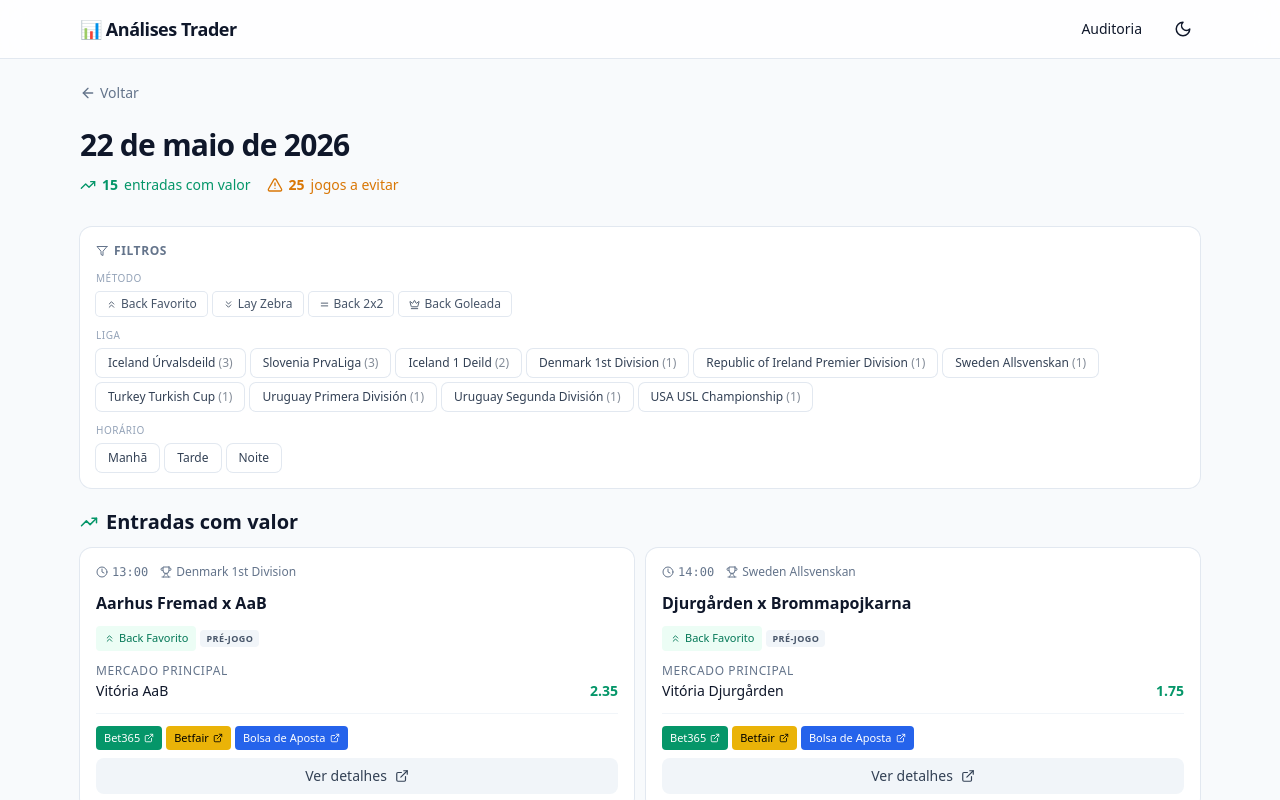
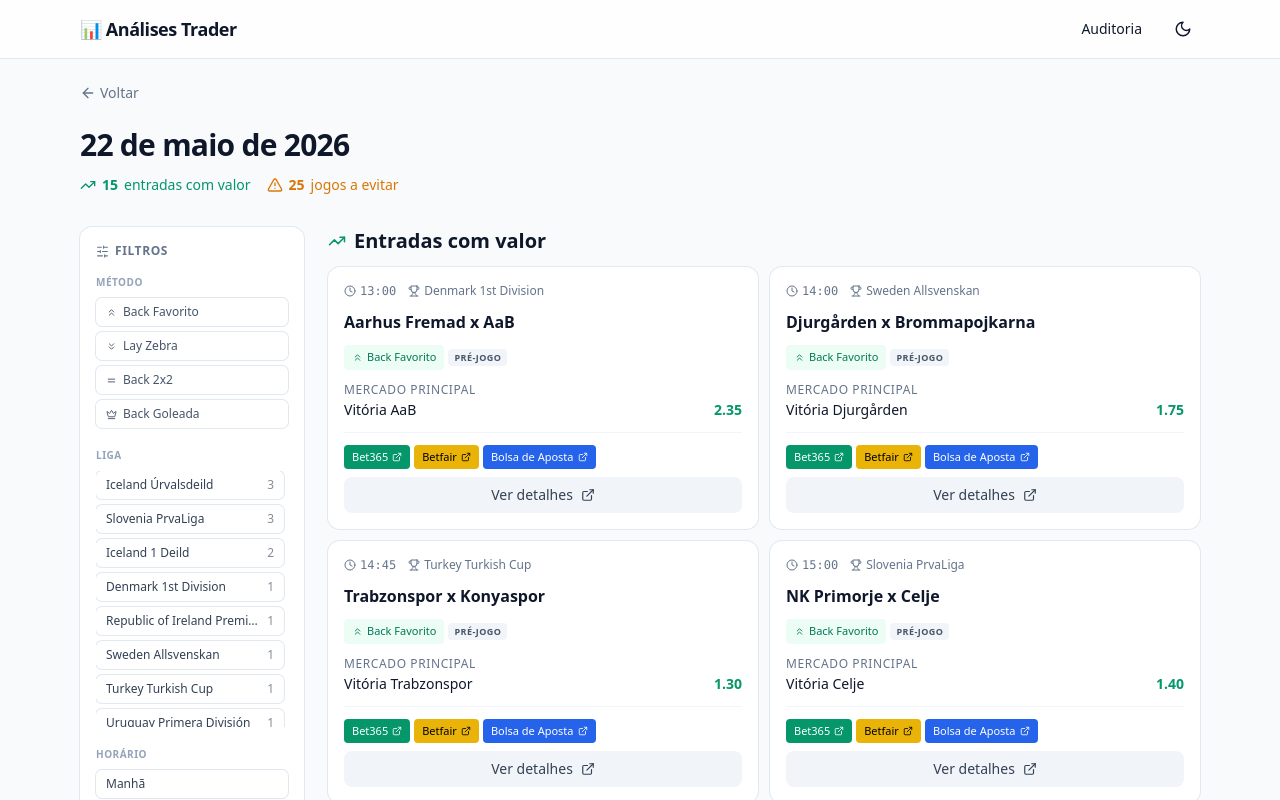
Before and after one commit to trader-viking/analisefb, a Next.js app: page /relatorio/2026-05-22 in a window 1280 px wide. Shown: the top 800 px of the page. Built offline with nearby package versions, Linux system fonts and the light colour scheme; no server answers.

Commit message:
Filtros em barra lateral fixa (responsivo: gaveta no mobile)

```diff
--- a/components/ListaEntradas.tsx
+++ b/components/ListaEntradas.tsx
@@ -3,7 +3,7 @@
 import { useState, useMemo, useEffect } from 'react';
 import Link from 'next/link';
 import {
-  ExternalLink, TrendingUp, Clock, Trophy, Filter, X,
+  ExternalLink, TrendingUp, Clock, Trophy, X, SlidersHorizontal,
 } from 'lucide-react';
 import { BadgeMetodo, metodosAtivos, metodosRankeados, METODOS_INFO, modoDoMetodo } from '@/components/BadgeMetodo';
 import BotoesApostaMini from '@/components/BotoesApostaMini';
@@ -74,6 +74,7 @@
   const [horariosAtivos, setHorariosAtivos] = useState<Set<Janela>>(new Set());
   const [carregado, setCarregado] = useState(false);
   const [placares, setPlacares] = useState<Placar[]>([]);
+  const [gavetaAberta, setGavetaAberta] = useState(false);
 
   // Busca placares do dia no Worker (pra mostrar jogos encerrados)
   useEffect(() => {
@@ -215,57 +216,14 @@
     setHorariosAtivos(new Set());
   }
 
-  // Botão genérico
-  function BotaoFiltro({
-    ativo, onClick, children, className = '',
-  }: {
-    ativo: boolean;
-    onClick: () => void;
-    children: React.ReactNode;
-    className?: string;
-  }) {
-    return (
-      <button
-        type="button"
-        onClick={onClick}
-        className={`px-3 py-1.5 rounded-md text-xs font-medium transition ${
-          ativo
-            ? 'bg-ink-900 text-white dark:bg-white dark:text-ink-900'
-            : 'ring-1 ring-ink-200 dark:ring-ink-700 hover:bg-ink-50 dark:hover:bg-ink-900 text-ink-700 dark:text-ink-300'
-        } ${className}`}
-      >
-        {children}
-      </button>
-    );
-  }
-
-  return (
-    <section>
-      {/* Barra de filtros */}
-      {(metodosDisponiveis.length + ligasDisponiveis.length > 0) && (
-        <div className="card p-4 mb-5">
-          <div className="flex items-center justify-between mb-3">
-            <div className="flex items-center gap-1.5 text-xs font-semibold uppercase tracking-wider text-ink-500">
-              <Filter size={12} />
-              Filtros
-            </div>
-            {temFiltro && (
-              <button
-                type="button"
-                onClick={limpar}
-                className="inline-flex items-center gap-1 text-xs text-ink-500 hover:text-ink-900 dark:hover:text-ink-100 transition"
-              >
-                <X size={12} />
-                Limpar
-              </button>
-            )}
-          </div>
-
+  // Conteúdo dos filtros (reutilizado na lateral desktop e na gaveta mobile)
+  const conteudoFiltros = (
+    <div className="space-y-5">
       {/* Métodos */}
       {metodosDisponiveis.length > 0 && (
-            <div className="mb-3">
-              <div className="text-[10px] uppercase tracking-wider text-ink-400 mb-1.5">Método</div>
-              <div className="flex flex-wrap gap-1.5">
+        <div>
+          <div className="text-[10px] uppercase tracking-wider text-ink-400 mb-2 font-semibold">Método</div>
+          <div className="flex flex-col gap-1.5">
             {metodosDisponiveis.map(m => {
               const info = METODOS_INFO[m];
               if (!info) return null;
@@ -275,7 +233,7 @@
                   key={m}
                   type="button"
                   onClick={() => toggle(metodosAtivos_, m, setMetodosAtivos_)}
-                      className={`inline-flex items-center gap-1 px-2.5 py-1 rounded text-xs font-medium transition ${
+                  className={`inline-flex items-center gap-1.5 px-2.5 py-1.5 rounded-md text-xs font-medium transition w-full ${
                     ativo
                       ? `${info.cor_bg} ${info.cor_text} ring-2 ${info.cor_ring}`
                       : `ring-1 ring-ink-200 dark:ring-ink-700 hover:bg-ink-50 dark:hover:bg-ink-900 text-ink-600 dark:text-ink-400`
@@ -292,17 +250,23 @@
 
       {/* Ligas */}
       {ligasDisponiveis.length > 0 && (
-            <div className="mb-3">
-              <div className="text-[10px] uppercase tracking-wider text-ink-400 mb-1.5">Liga</div>
-              <div className="flex flex-wrap gap-1.5">
+        <div>
+          <div className="text-[10px] uppercase tracking-wider text-ink-400 mb-2 font-semibold">Liga</div>
+          <div className="flex flex-col gap-1.5 max-h-64 overflow-y-auto pr-1">
             {ligasDisponiveis.map(([liga, qtd]) => (
-                  <BotaoFiltro
+              <button
                 key={liga}
-                    ativo={ligasAtivas.has(liga)}
+                type="button"
                 onClick={() => toggle(ligasAtivas, liga, setLigasAtivas)}
+                className={`flex items-center justify-between px-2.5 py-1.5 rounded-md text-xs font-medium transition w-full text-left ${
+                  ligasAtivas.has(liga)
+                    ? 'bg-ink-900 text-white dark:bg-white dark:text-ink-900'
+                    : 'ring-1 ring-ink-200 dark:ring-ink-700 hover:bg-ink-50 dark:hover:bg-ink-900 text-ink-700 dark:text-ink-300'
+                }`}
               >
-                    {liga} <span className="opacity-60">({qtd})</span>
-                  </BotaoFiltro>
+                <span className="truncate">{liga}</span>
+                <span className="opacity-60 ml-1 shrink-0">{qtd}</span>
+              </button>
             ))}
           </div>
         </div>
@@ -310,27 +274,81 @@
 
       {/* Horários */}
       <div>
-            <div className="text-[10px] uppercase tracking-wider text-ink-400 mb-1.5">Horário</div>
-            <div className="flex flex-wrap gap-1.5">
+        <div className="text-[10px] uppercase tracking-wider text-ink-400 mb-2 font-semibold">Horário</div>
+        <div className="flex flex-col gap-1.5">
           {JANELAS_HORARIO.map(j => (
-                <BotaoFiltro
+            <button
               key={j.id}
-                  ativo={horariosAtivos.has(j.id)}
+              type="button"
               onClick={() => toggle(horariosAtivos, j.id, setHorariosAtivos)}
+              className={`px-2.5 py-1.5 rounded-md text-xs font-medium transition w-full text-left ${
+                horariosAtivos.has(j.id)
+                  ? 'bg-ink-900 text-white dark:bg-white dark:text-ink-900'
+                  : 'ring-1 ring-ink-200 dark:ring-ink-700 hover:bg-ink-50 dark:hover:bg-ink-900 text-ink-700 dark:text-ink-300'
+              }`}
             >
               {j.label}
-                </BotaoFiltro>
+            </button>
           ))}
         </div>
       </div>
     </div>
+  );
+
+  const temFiltrosDisponiveis = metodosDisponiveis.length + ligasDisponiveis.length > 0;
+
+  return (
+    <section>
+      <div className="flex gap-6 items-start">
+        {/* ===== BARRA LATERAL (desktop) ===== */}
+        {temFiltrosDisponiveis && (
+          <aside className="hidden lg:block w-56 shrink-0 sticky top-4">
+            <div className="card p-4">
+              <div className="flex items-center justify-between mb-4">
+                <div className="flex items-center gap-1.5 text-xs font-semibold uppercase tracking-wider text-ink-500">
+                  <SlidersHorizontal size={13} />
+                  Filtros
+                </div>
+                {temFiltro && (
+                  <button
+                    type="button"
+                    onClick={limpar}
+                    className="inline-flex items-center gap-1 text-xs text-ink-500 hover:text-ink-900 dark:hover:text-ink-100 transition"
+                  >
+                    <X size={12} />
+                    Limpar
+                  </button>
+                )}
+              </div>
+              {conteudoFiltros}
+            </div>
+          </aside>
         )}
 
-      {/* Lista de entradas */}
-      <h2 className="text-xl font-semibold mb-3 flex items-center gap-2">
+        {/* ===== CONTEÚDO PRINCIPAL ===== */}
+        <div className="flex-1 min-w-0">
+          {/* Cabeçalho com botão de filtros (mobile) */}
+          <div className="flex items-center justify-between mb-3">
+            <h2 className="text-xl font-semibold flex items-center gap-2">
               <TrendingUp size={18} className="text-emerald-600 dark:text-emerald-400" />
               Entradas com valor
             </h2>
+            {temFiltrosDisponiveis && (
+              <button
+                type="button"
+                onClick={() => setGavetaAberta(true)}
+                className="lg:hidden inline-flex items-center gap-1.5 px-3 py-1.5 rounded-md text-xs font-medium ring-1 ring-ink-200 dark:ring-ink-700 hover:bg-ink-50 dark:hover:bg-ink-900 transition relative"
+              >
+                <SlidersHorizontal size={14} />
+                Filtros
+                {temFiltro && (
+                  <span className="absolute -top-1 -right-1 w-4 h-4 rounded-full bg-emerald-600 text-white text-[9px] flex items-center justify-center font-bold">
+                    {metodosAtivos_.size + ligasAtivas.size + horariosAtivos.size}
+                  </span>
+                )}
+              </button>
+            )}
+          </div>
 
           {entradasFiltradas.length === 0 ? (
             <div className="card p-6 text-center text-sm text-ink-500">
@@ -343,7 +361,7 @@
                 const ranking = metodosRankeados(entrada);
 
                 // Decide quais métodos mostrar no card:
-            // - Se há filtro de método ativo: mostra só os métodos filtrados que esta entrada tem
+                // - Se há filtro de método ativo: mostra só os métodos filtrados
                 // - Senão: mostra o principal + secundário (top 2 por confiança)
                 let mAtivos: string[];
                 if (metodosAtivos_.size > 0) {
@@ -372,7 +390,6 @@
                           <span className="truncate">{entrada.liga}</span>
                         </span>
                       )}
-                  {/* Status do jogo */}
                       {encerrado && (
                         <span className="ml-auto inline-flex items-center gap-1 px-2 py-0.5 rounded bg-ink-200 text-ink-700 dark:bg-ink-700 dark:text-ink-200 font-semibold">
                           Encerrado
@@ -435,6 +452,53 @@
               })}
             </div>
           )}
+        </div>
+      </div>
+
+      {/* ===== GAVETA DE FILTROS (mobile) ===== */}
+      {gavetaAberta && (
+        <div className="lg:hidden fixed inset-0 z-50 flex">
+          {/* Overlay */}
+          <div
+            className="absolute inset-0 bg-black/50"
+            onClick={() => setGavetaAberta(false)}
+          />
+          {/* Painel */}
+          <div className="relative ml-auto w-72 max-w-[80vw] h-full bg-white dark:bg-ink-950 shadow-xl p-5 overflow-y-auto">
+            <div className="flex items-center justify-between mb-5">
+              <div className="flex items-center gap-1.5 text-sm font-semibold uppercase tracking-wider text-ink-600 dark:text-ink-300">
+                <SlidersHorizontal size={15} />
+                Filtros
+              </div>
+              <button
+                type="button"
+                onClick={() => setGavetaAberta(false)}
+                className="p-1 rounded hover:bg-ink-100 dark:hover:bg-ink-800 transition"
+              >
+                <X size={18} />
+              </button>
+            </div>
+            {conteudoFiltros}
+            {temFiltro && (
+              <button
+                type="button"
+                onClick={limpar}
+                className="mt-5 w-full inline-flex items-center justify-center gap-1 px-3 py-2 rounded-md text-xs font-medium ring-1 ring-ink-200 dark:ring-ink-700 hover:bg-ink-50 dark:hover:bg-ink-900 transition"
+              >
+                <X size={12} />
+                Limpar filtros
+              </button>
+            )}
+            <button
+              type="button"
+              onClick={() => setGavetaAberta(false)}
+              className="mt-2 w-full btn btn-primary justify-center"
+            >
+              Ver resultados ({entradasFiltradas.length})
+            </button>
+          </div>
+        </div>
+      )}
     </section>
   );
 }
```
Lines whose indentation alone changed are shown as unchanged.
